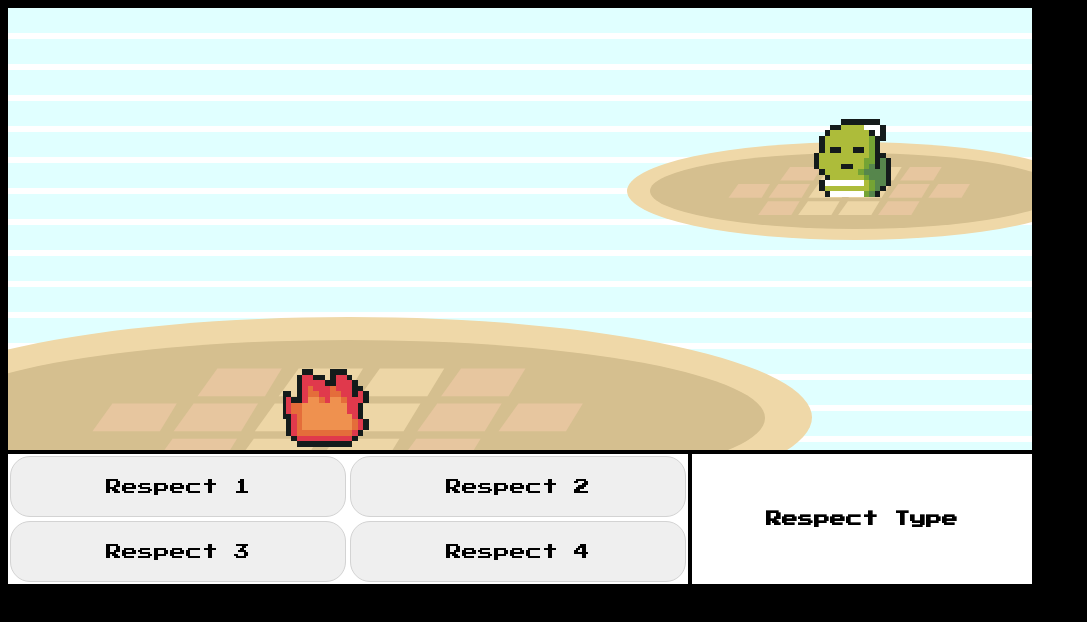
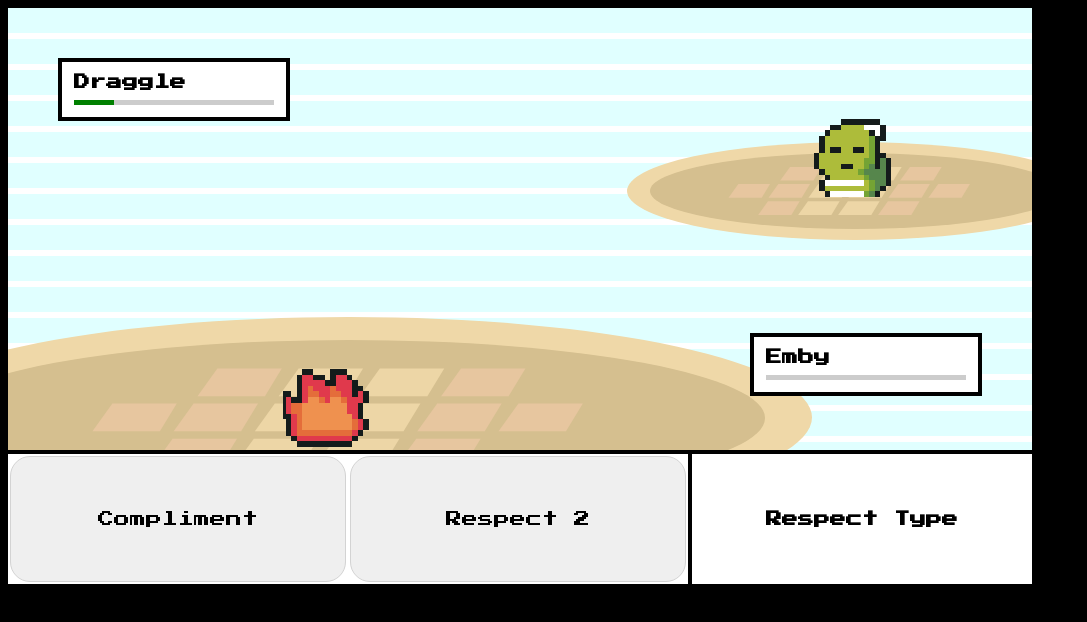
Before and after one commit to jonellwood/EllwoodTown, a plain HTML site: page index.html in a window 1280 px wide. Both pictures are taken after a click on the button "Respect 2". Shown: the whole page, without its empty margins (0-1087 px from the left). Drawn offline with nearby package versions, Linux system fonts and the light colour scheme.

Commit message:
respect adds health to meter onClick

```diff
--- a/classes.js
+++ b/classes.js
@@ -6,6 +6,7 @@ class Sprite {
     frames = { max: 1, hold: 10 },
     sprites,
     animate = false,
+    isEnemy = false,
   }) {
     this.position = position;
     this.image = image;
@@ -16,9 +17,14 @@ class Sprite {
     };
     this.animate = animate;
     this.sprites = sprites;
+    this.opacity = 1;
+    this.health = 0;
+    this.isEnemy = isEnemy;
   }
 
   draw() {
+    c.save(); // save and restore allows access to global canvas property but contains it to what it is called on
+    c.globalAlpha = this.opacity;
     c.drawImage(
       this.image,
       this.frames.val * this.width,
@@ -30,6 +36,7 @@ class Sprite {
       this.image.width / this.frames.max,
       this.image.height
     );
+    c.restore();
     if (!this.animate) return;
 
     if (this.frames.max > 1) {
@@ -40,6 +47,47 @@ class Sprite {
       if (this.frames.val < this.frames.max - 1) this.frames.val++;
       else this.frames.val = 0;
     }
+  }
+  respect({ respect, recipient }) {
+    const tl = gsap.timeline();
+
+    this.health += respect.healing;
+
+    let movementDistance = 20;
+    if (this.isEnemy) movementDistance = -20;
+
+    let healthBar = "#enemyHealthBar";
+    if (this.isEnemy) healthBar = "#playerHealthBar";
+
+    tl.to(this.position, {
+      x: this.position.x - movementDistance,
+    })
+      .to(this.position, {
+        x: this.position.x + movementDistance * 2,
+        duration: 0.1,
+        onComplete: () => {
+          // enemy gets hit with respect
+          gsap.to(healthBar, {
+            width: this.health + "%",
+          });
+          gsap.to(recipient.position, {
+            y: recipient.position.y + 10,
+            yoyo: true,
+            repeat: 5,
+            duration: 0.08,
+          });
+
+          gsap.to(recipient, {
+            opacity: 0,
+            yoyo: true,
+            repeat: 5,
+            duration: 0.08,
+          });
+        },
+      })
+      .to(this.position, {
+        x: this.position.x,
+      });
   }
 }
 
--- a/index.html
+++ b/index.html
@@ -24,6 +24,7 @@
             font-size: 16px;
         }
 
+
         button {
             border: .5px, solid, lightgray;
             border-radius: 20px;
@@ -45,14 +46,35 @@
         <div id="overlappingDiv"
             style="background-color: black; position: absolute; top: 0; bottom: 0;  opacity: 0; pointer-events: none;">
         </div>
+        <div
+            style="background-color: white; width: 200px; position:absolute; top: 50px; left: 50px; border: 4px black solid; padding: 12px;">
+            <h1 style="font-size: 16px;">Draggle</h1>
+            <div style="position: relative;">
+                <!-- Draggles health bar  -->
+                <div style="height: 5px; background-color: #ccc; margin-top: 10px;"></div>
+                <div id="enemyHealthBar"
+                    style="height: 5px; background-color: green; position: absolute; top: 0; left: 0; ">
+                </div>
+            </div>
+        </div>
+        <div
+            style="background-color: white; width: 200px; position:absolute; top: 325px; right: 50px; border: 4px black solid; padding: 12px;">
+            <h1 style="font-size: 16px;">Emby</h1>
+            <div style="position: relative;">
+                <div style="height: 5px; background-color: #ccc; margin-top: 10px;"></div>
+                <div id="playerHealthBar"
+                    style="height: 5px; background-color: green; position: absolute; top: 0; left: 0;">
+                </div>
+            </div>
+        </div>
         <canvas></canvas>
         <div
             style="background-color: white; height: 130px; position: absolute; bottom: 0; right: 0; left: 0; border-top: 4px black solid; display: flex;">
             <div style="width: 66.6%; display: grid; grid-template-columns: 1fr 1fr;">
-                <button>Respect 1</button>
+                <button>Compliment</button>
                 <button>Respect 2</button>
-                <button>Respect 3</button>
-                <button>Respect 4</button>
+                <!-- <button>Respect 3</button>
+                <button>Respect 4</button> -->
             </div>
             <div
                 style="display: flex; align-items: center; justify-content: center; width: 33.3%; border-left: 4px black solid;">
--- a/index.js
+++ b/index.js
@@ -347,6 +347,7 @@ const draggle = new Sprite({
     hold: 30,
   },
   animate: true,
+  isEnemy: true,
 });
 
 const embyImage = new Image();
@@ -372,8 +373,21 @@ function animateBattle() {
   emby.draw();
 }
 
+// animate();
 animateBattle();
-// animate();
+
+document.querySelectorAll("button").forEach((button) => {
+  button.addEventListener("click", () => {
+    emby.respect({
+      respect: {
+        name: "Compliment",
+        healing: 20,
+        type: "Normal",
+      },
+      recipient: draggle,
+    });
+  });
+});
 
 let lastKey = "";
 window.addEventListener("keydown", (e) => {
```
